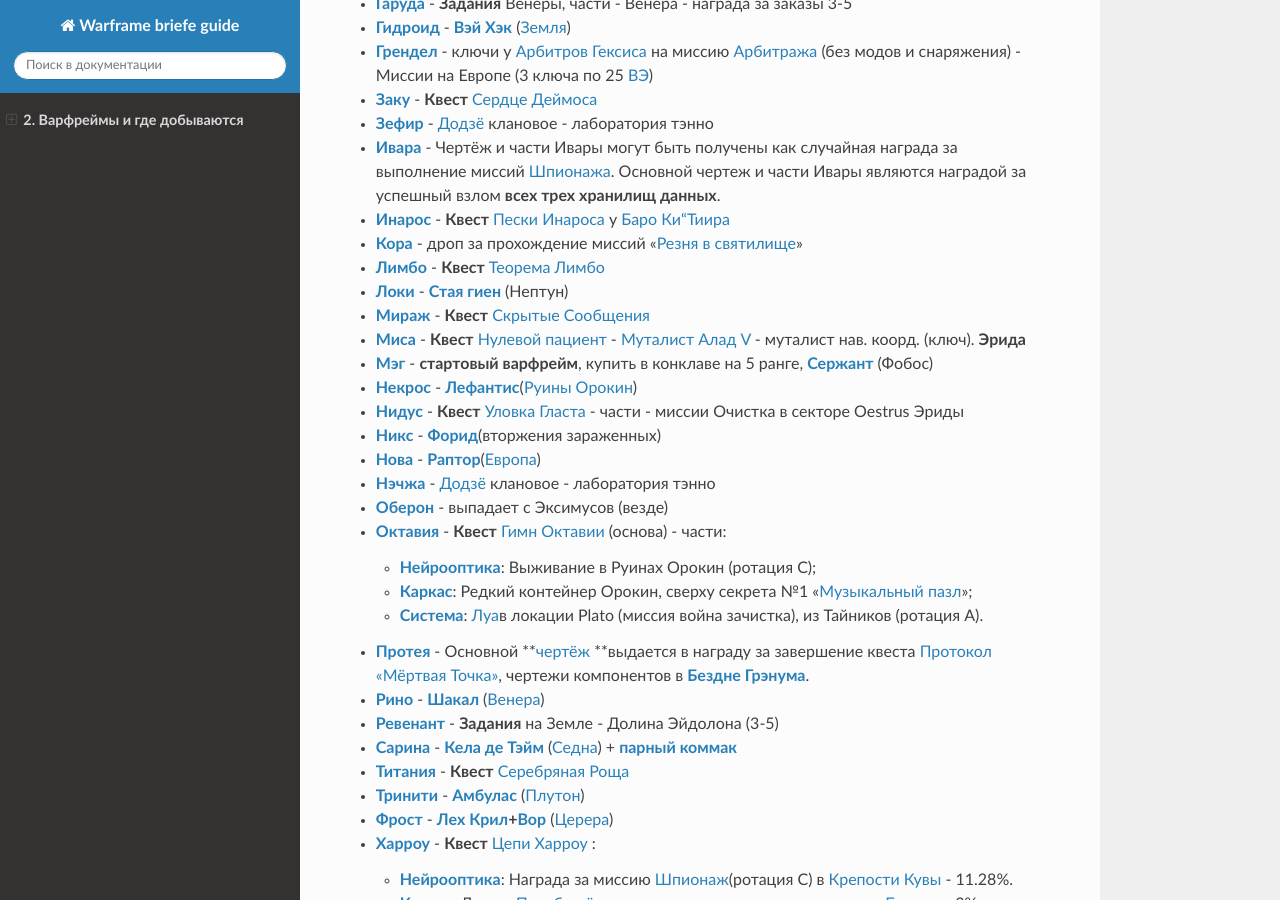
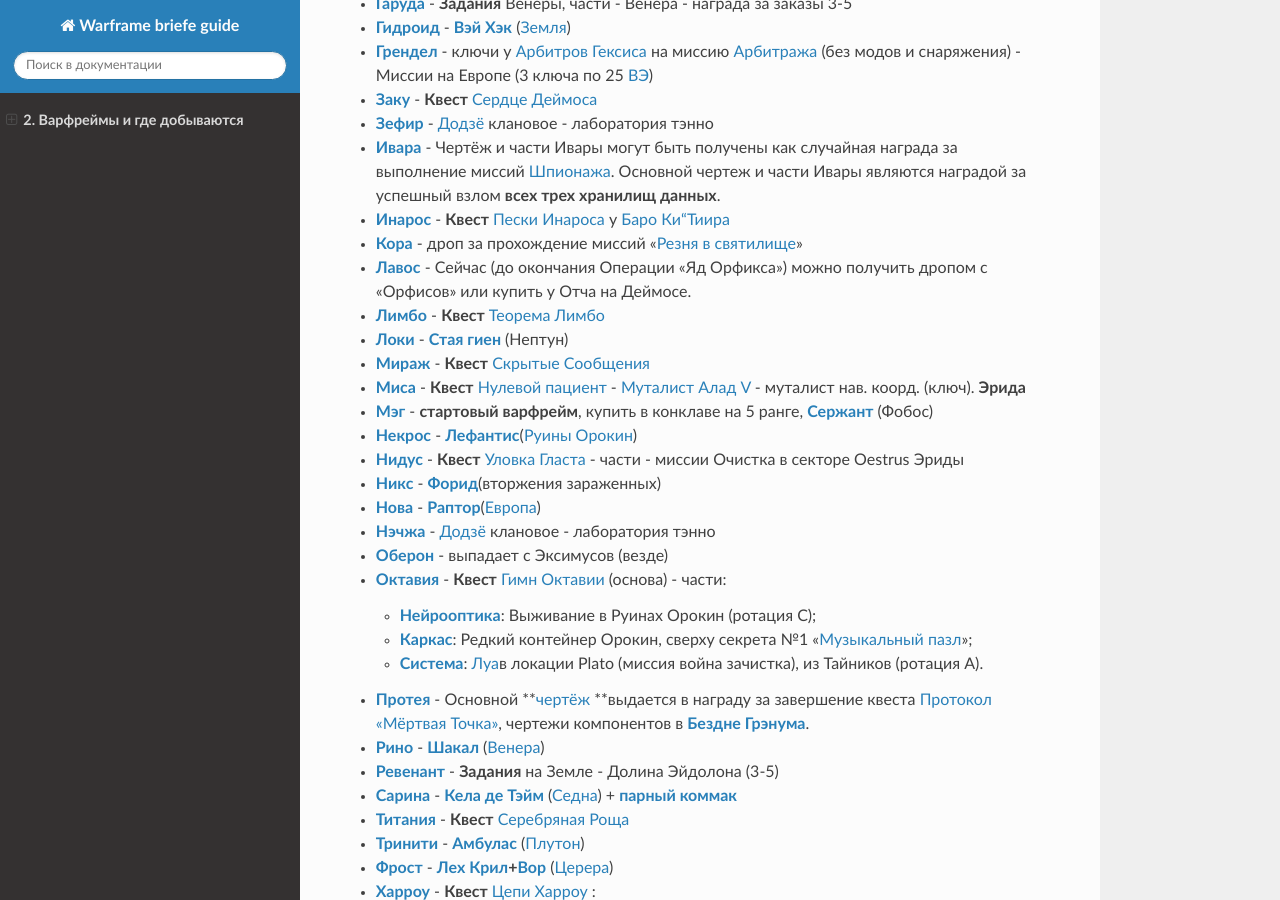
Before and after one commit to crackedmind/warframe-brief-guide, a Sphinx documentation site: the page built from source/02.md, in a window 1280 px wide and 900 px high, scrolled down 657 px. Built offline with Sphinx 7.4.7 and the Read the Docs theme 2.0.0, drawn with Linux system fonts in a browser that asks for light colours.

Commit message:
Лавос правки 2

```diff
--- a/source/02.md
+++ b/source/02.md
@@ -28,6 +28,7 @@
    - **[Ивара](https://warframe.fandom.com/ru/wiki/%D0%98%D0%B2%D0%B0%D1%80%D0%B0)**		- Чертёж и части Ивары могут быть получены как случайная награда за выполнение миссий [Шпионажа](https://warframe.fandom.com/ru/wiki/%D0%A8%D0%BF%D0%B8%D0%BE%D0%BD%D0%B0%D0%B6). Основной чертеж и части Ивары являются наградой за успешный взлом **всех трех хранилищ данных**.
    - **[Инарос](https://warframe.fandom.com/ru/wiki/%D0%98%D0%BD%D0%B0%D1%80%D0%BE%D1%81)**		- **Квест** [Пески Инароса](https://warframe.fandom.com/ru/wiki/%D0%9F%D0%B5%D1%81%D0%BA%D0%B8_%D0%98%D0%BD%D0%B0%D1%80%D0%BE%D1%81%D0%B0) у [Баро Ки'Тиира](https://warframe.fandom.com/ru/wiki/%D0%91%D0%B0%D1%80%D0%BE_%D0%9A%D0%B8'%D0%A2%D0%B8%D0%B8%D1%80)
    - **[Кора](https://warframe.fandom.com/ru/wiki/%D0%9A%D0%BE%D1%80%D0%B0)**		- дроп за прохождение миссий "[Резня в святилище](https://warframe.fandom.com/ru/wiki/%D0%A0%D0%B5%D0%B7%D0%BD%D1%8F_%D0%B2_%D0%A1%D0%B2%D1%8F%D1%82%D0%B8%D0%BB%D0%B8%D1%89%D0%B5)"
+   - **[Лавос](https://warframe.fandom.com/ru/wiki/%D0%9B%D0%B0%D0%B2%D0%BE%D1%81)** - Сейчас (до окончания Операции "Яд Орфикса") можно получить дропом с "Орфисов" или купить у Отча на Деймосе.
    - **[Лимбо](https://warframe.fandom.com/ru/wiki/%D0%9B%D0%B8%D0%BC%D0%B1%D0%BE)**		- **Квест** [Теорема Лимбо](https://warframe.fandom.com/ru/wiki/%D0%A2%D0%B5%D0%BE%D1%80%D0%B5%D0%BC%D0%B0_%D0%9B%D0%B8%D0%BC%D0%B1%D0%BE)
    - **[Локи](https://warframe.fandom.com/ru/wiki/%D0%9B%D0%BE%D0%BA%D0%B8)**		- **[Стая гиен](https://warframe.fandom.com/ru/wiki/%D0%A1%D1%82%D0%B0%D1%8F_%D0%93%D0%B8%D0%B5%D0%BD)** (Нептун)
    - **[Мираж](https://warframe.fandom.com/ru/wiki/%D0%9C%D0%B8%D1%80%D0%B0%D0%B6)**		- **Квест** [Скрытые Сообщения](https://warframe.fandom.com/ru/wiki/%D0%A1%D0%BA%D1%80%D1%8B%D1%82%D1%8B%D0%B5_%D1%81%D0%BE%D0%BE%D0%B1%D1%89%D0%B5%D0%BD%D0%B8%D1%8F)
```
Also changed, not shown: source/02_b.md (+1 -1 lines).
